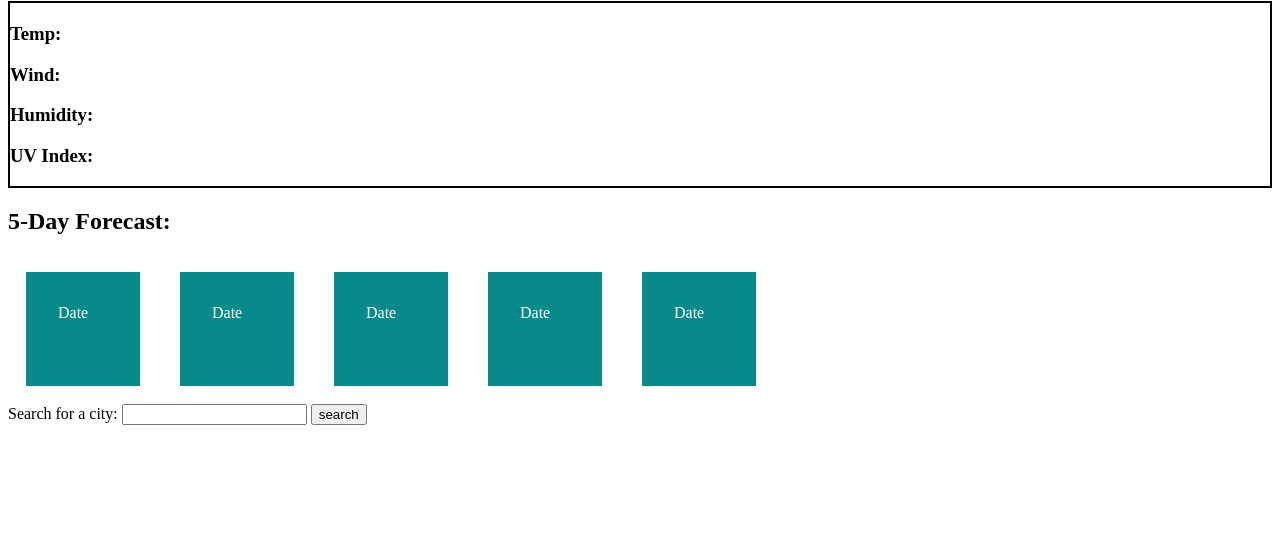
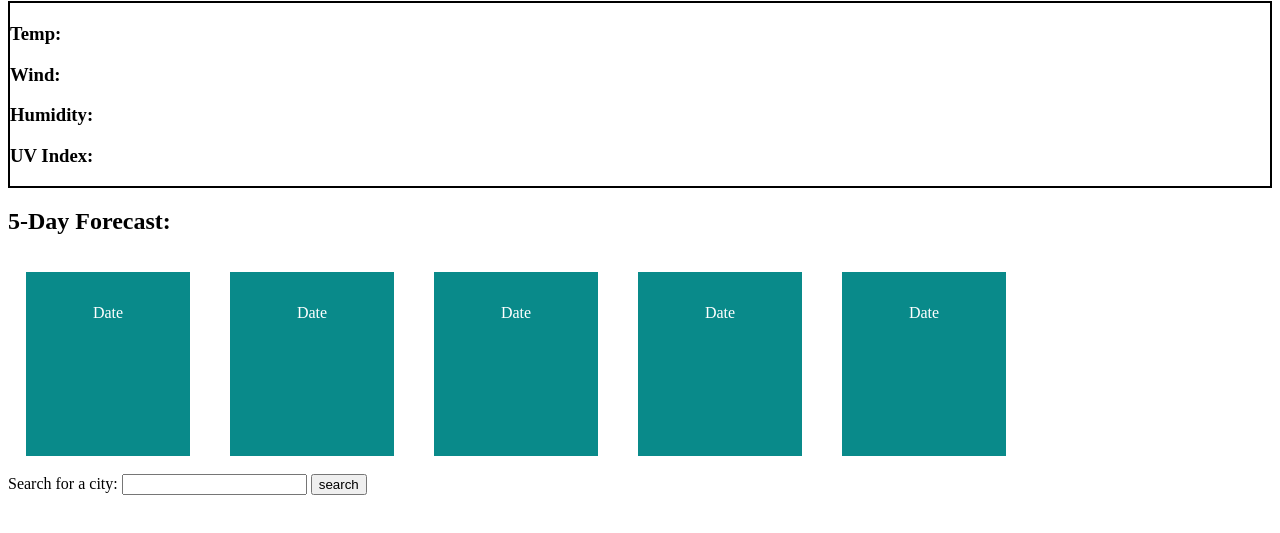
Before and after one commit to harmane4/Weather-Dashboard, a plain HTML site: page index.html in a window 1280 px wide. Shown: the part 79-612 px from the top of the page. Drawn offline with nearby package versions, Linux system fonts and the light colour scheme.

Commit message:
Style text in 5 day forecast

```diff
--- a/style.css
+++ b/style.css
@@ -1,3 +1,7 @@
+* {
+    font: Sans-serif;
+}
+
 .date {
     height: 50px;
     width: 50px;
@@ -27,6 +31,10 @@ h1 {
 .date {
     background-color: #098a8a;
     color: white;
+    height: 120px;
+    width: 100px;
+    display: inline-block;
+    text-align: center;
 }
 
 .UV {
```
